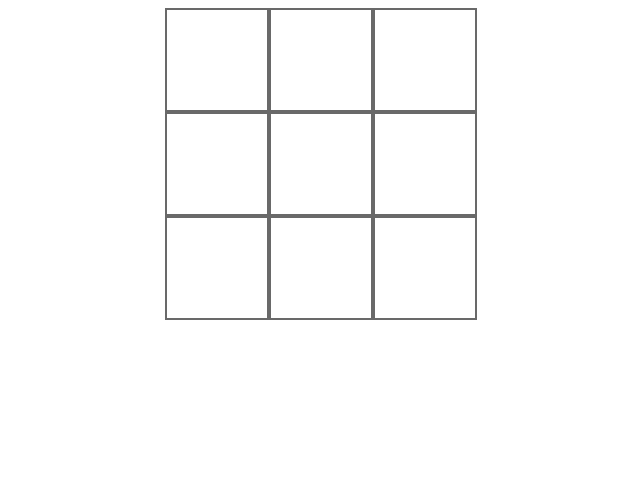
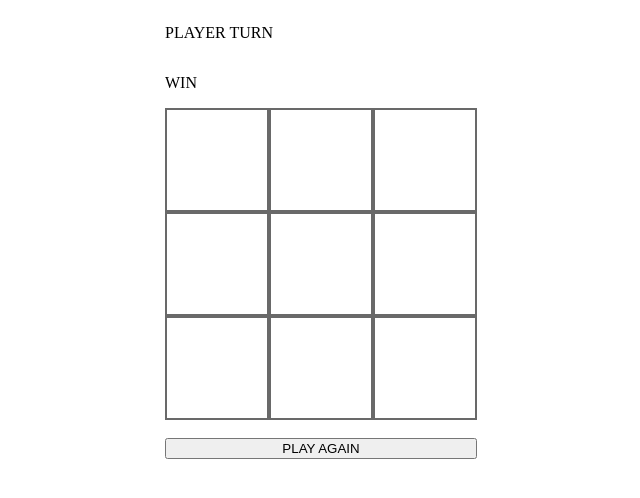
Before and after one commit to feras272/Project1_XO, a plain HTML site: page index.html in a window 1280 px wide. Shown: the whole page, without its empty margins (319-959 px from the left). Drawn offline with nearby package versions, Linux system fonts and the light colour scheme.

Commit message:
adding play info in index.html

```diff
--- a/index.html
+++ b/index.html
@@ -12,6 +12,8 @@
 
     <!-- Grid Layout -->
     <div id="all">
+        <p id="turn">PLAYER TURN</p>
+        <P id="winner">WIN</P>
         <div id="board">
             <div class="cell"></div>
             <div class="cell"></div>
@@ -23,6 +25,8 @@
             <div class="cell"></div>
             <div class="cell"></div>
         </div>
+        <br>
+        <button id="restart">PLAY AGAIN</button>
     </div>
 
     <script src="https://code.jquery.com/jquery-3.6.1.min.js"
```
